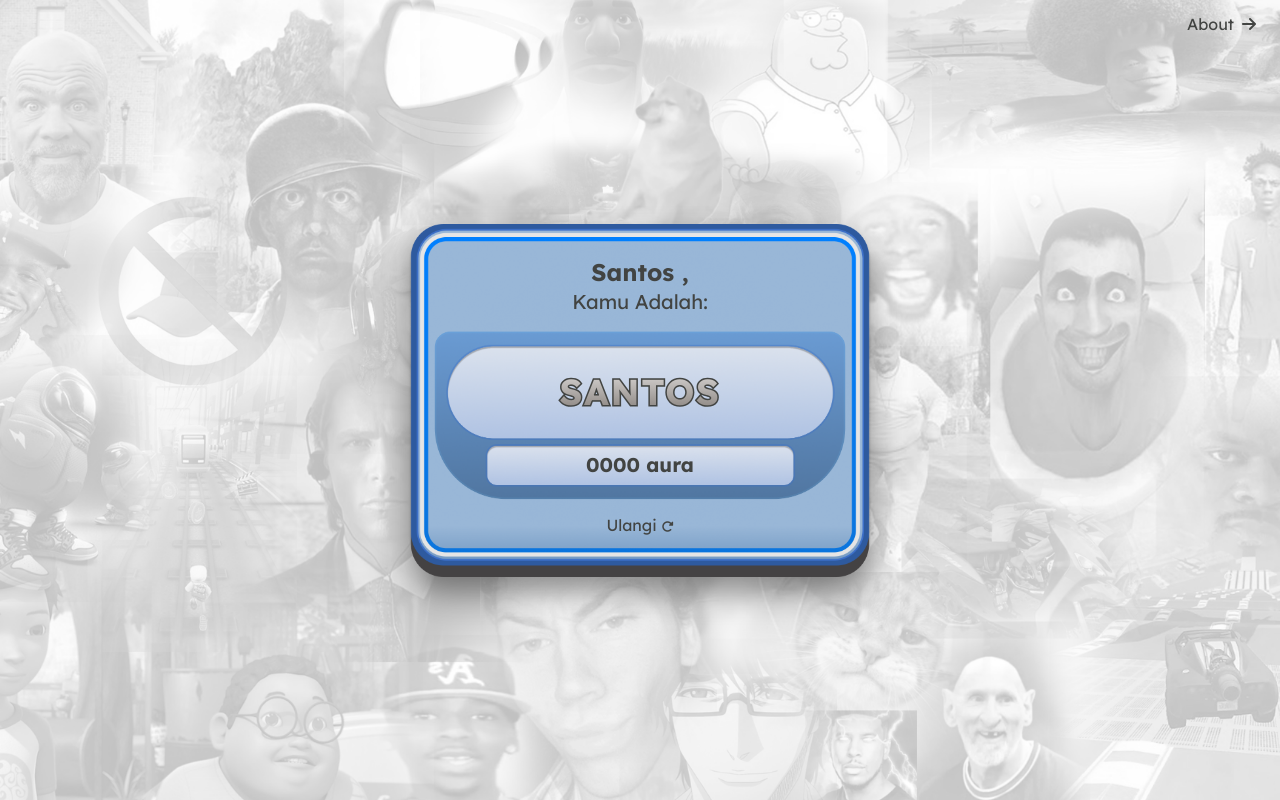
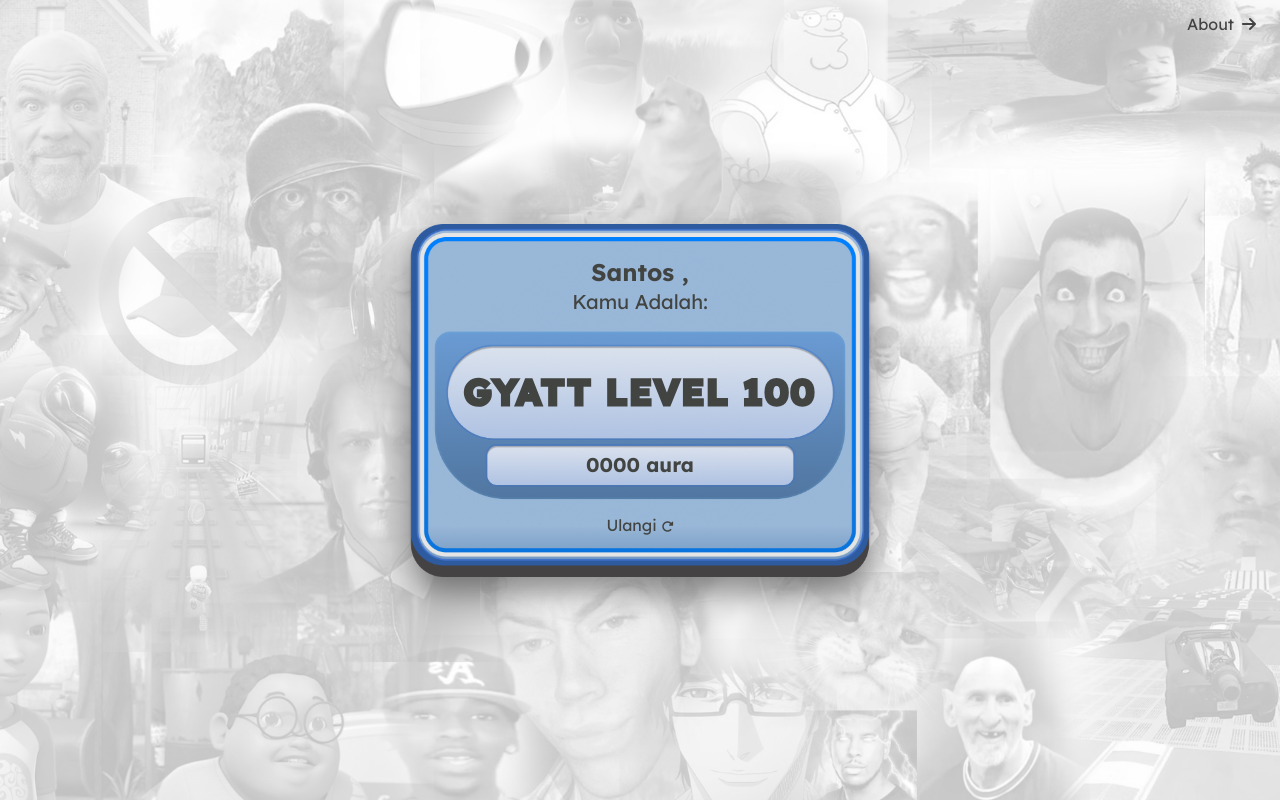
Before and after one commit to LitRHap/bilek-banhet, a Next.js app: page /test in a window 1280 px wide. Built offline with nearby package versions, Linux system fonts and the light colour scheme.

Commit message:
fixed tailwind

```diff
--- a/src/app/test/page.tsx
+++ b/src/app/test/page.tsx
@@ -33,10 +33,10 @@ export default function Loading() {
           </div>
 
           <div className="absolute mt-[26%] w-[100%] h-[27%] flex items-center justify-center text-4xl font-bold">
-            <TextStyle nameText="SANTOS" />
+            <TextStyle nameText="GYATT LEVEL 100" />
           </div>
 
-          <div className="absolute mt-[47%] w-[100%] h-[13%] flex items-center justify-center text-xl font-bold">
+          <div className="absolute mt-[47%] w-[100%] h-[13%] flex items-center justify-center text-xl font-bold ">
             <p>0000 aura</p>
           </div>
 
--- a/src/components/checkGenerator.tsx
+++ b/src/components/checkGenerator.tsx
@@ -248,13 +248,14 @@ export default function CheckBrainrot() {
               </div>
             </div>
 
-            <div className="absolute mt-[26%] w-[100%] h-[27%] flex items-center justify-center text-4xl font-bold">
+            <div className="absolute mt-[26%] w-[100%] h-[27%] flex items-center justify-center font-bold">
               <TextStyle
                 nameText={resultName.toUpperCase()}
+                auraText={parseFloat(resultAura)}
               />
             </div>
 
-            <div className="absolute mt-[47%] w-[100%] h-[13%] flex items-center justify-center text-xl font-bold">
+            <div className="absolute mt-[47%] w-[100%] h-[13%] flex items-center justify-center font-bold">
               <p>{resultAura}</p>
             </div>
 
--- a/src/components/textstyle.tsx
+++ b/src/components/textstyle.tsx
@@ -1,24 +1,66 @@
 export default function TextStyle({
   nameText,
+  auraText,
 }: {
   nameText: string;
+  auraText: number;
 }) {
+  let colorText = "";
+  let colorText1 = "";
+
+  if (auraText >= 1000) {
+    // aura lebih dari 1000
+    (colorText =
+      "from-[#AE8526] via-[#F7EF8A] to-[#D2AC47] textGradient"),
+      (colorText1 = "drop-shadow-glow");
+  } else if (auraText >= 1 && auraText <= 999) {
+    // aura lebih dari 1 dan kurang dari 1000
+    colorText = "from-[#6583D4] to-[#0DCFFF]";
+  } else if (auraText <= 0) {
+    // aura kurang dari atau sama dengan 0
+    colorText = "from-stone-500 to-stone-200";
+  }
+
   return (
     <>
       <style>
         {`
           .textOutline {
-            -webkit-text-stroke: 3px #424442;
-            text-stroke: 2px blue;
+            -webkit-text-stroke: 2.5px #424442;
+          }
+          @media (min-width: 680px) {
+            .textOutline {
+              -webkit-text-stroke: 3px #424442;
+            }
+          }
+
+          .textGradient {
+            background-size: 200% 200%;
+            animation: gradientAnimation 2s ease infinite;
+          }
+          @keyframes gradientAnimation {
+            0% {
+              background-position: 0% 0%;
+            }
+            50% {
+              background-position: 100% 100%;
+            }
+            100% {
+              background-position: 0% 0%;
+            }
           }
         `}
       </style>
 
       <div className="relative flex">
-        <h1 className="p-2 text-4xl tracking-[0.1rem] bg-gradient-to-t from-stone-500 to-stone-200 inline-block text-transparent bg-clip-text z-20">
+        <h1
+          className={`p-2 sm:text-2xl md:text-4xl tracking-[0.1rem] bg-gradient-to-t ${colorText}   inline-block text-transparent bg-clip-text z-20`}
+        >
           {nameText}
         </h1>
-        <h1 className="absolute p-2 text-4xl tracking-[0.1rem] textOutline">
+        <h1
+          className={`absolute p-2 sm:text-2xl md:text-4xl tracking-[0.1rem] textOutline ${colorText1}`}
+        >
           {nameText}
         </h1>
       </div>
--- a/tailwind.config.ts
+++ b/tailwind.config.ts
@@ -20,6 +20,7 @@ const config: Config = {
       dropShadow: {
         "3xl": "2px 0px 0px rgba(0, 0, 0, 5)",
         "4xl": "0px 15px 15px rgba(0, 0, 0, 0.4)",
+        glow: "0px 5px 5px rgba(255, 165, 0, 0.4)",
       },
     },
   },
```
Also changed, not shown: public/img/background_mobile.png.
